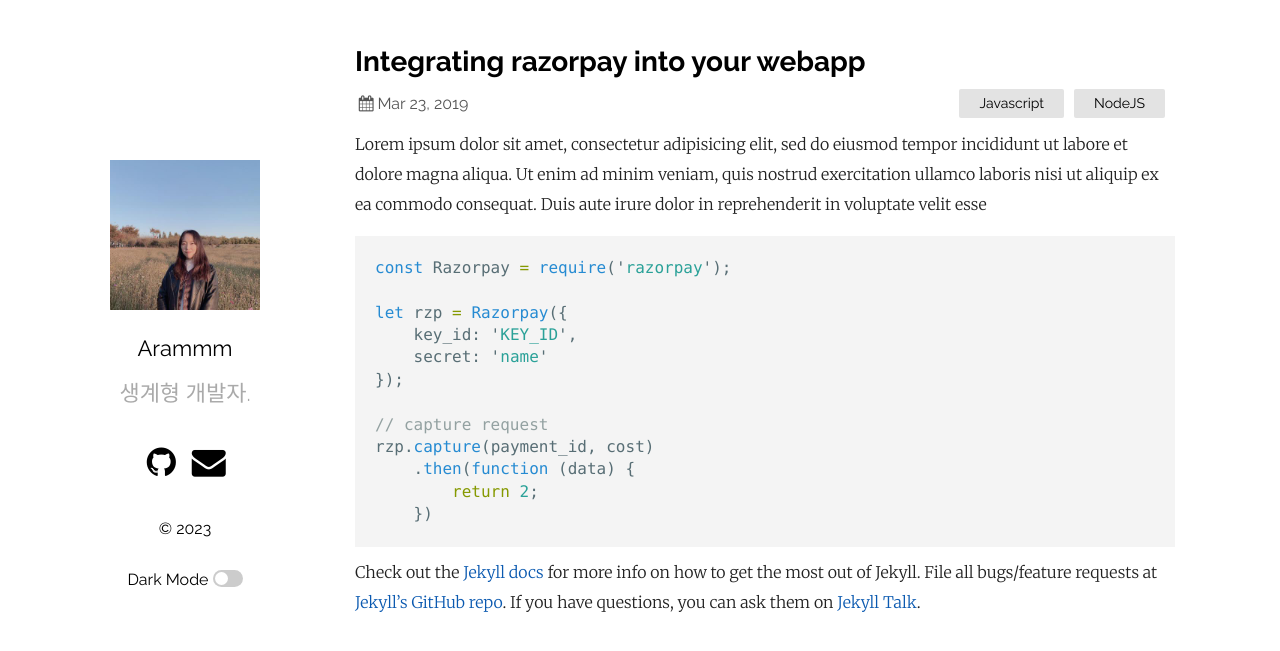
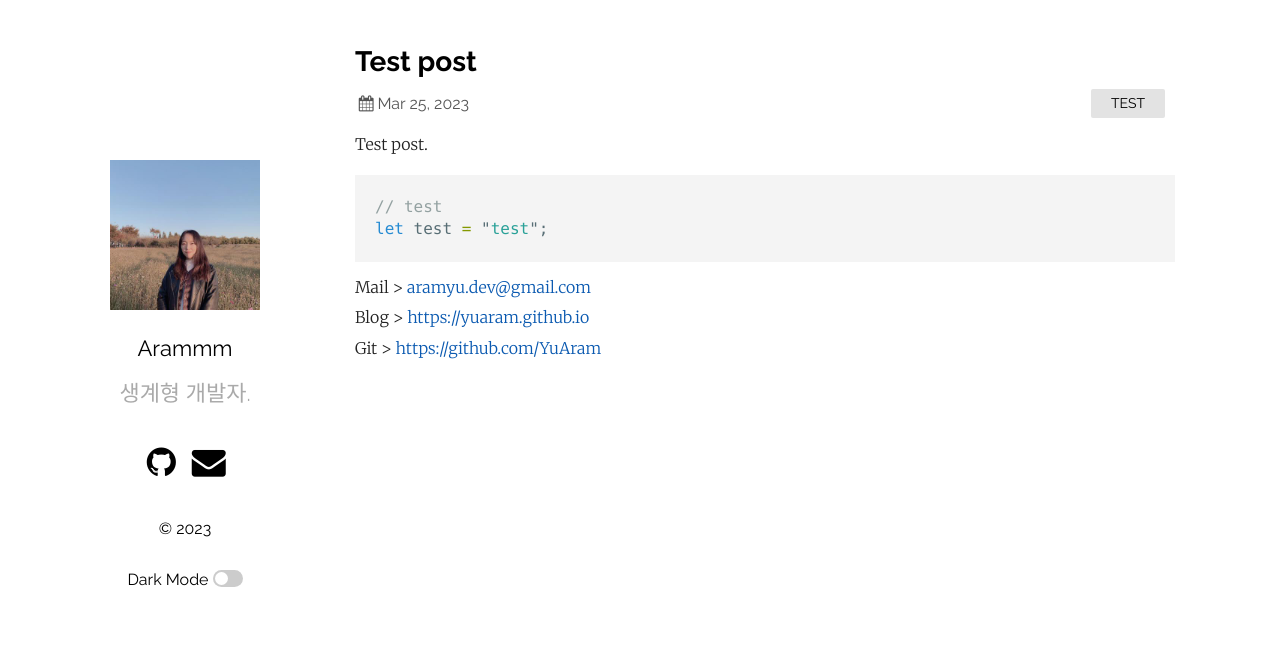
Before and after one commit to YuAram/YuAram.github.io, a Jekyll site: the page built from _posts/2019-03-23-welcome-to-jekyll.markdown, in a window 1280 px wide. Shown: the top 651 px of the page. Built offline with Jekyll 4.4.1, drawn with Linux system fonts in a browser that asks for light colours.

Commit message:
post 테스트

````diff
--- a/_posts/2019-03-23-welcome-to-jekyll.markdown
+++ b/_posts/2019-03-23-welcome-to-jekyll.markdown
@@ -1,28 +1,22 @@
 ---
 layout: post
-title:  "Integrating razorpay into your webapp"
-date:   2019-03-23 21:03:36 +0530
-categories: Javascript NodeJS
+title:  "Test post"
+date:   2023-03-25 22:00:00 +0530
+categories: TEST
 ---
-Lorem ipsum dolor sit amet, consectetur adipisicing elit, sed do eiusmod tempor incididunt ut labore et dolore magna aliqua. Ut enim ad minim veniam, quis nostrud exercitation ullamco laboris nisi ut aliquip ex ea commodo consequat. Duis aute irure dolor in reprehenderit in voluptate velit esse
+Test post.
 
 ```javascript
-const Razorpay = require('razorpay');
-
-let rzp = Razorpay({
-	key_id: 'KEY_ID',
-	secret: 'name'
-});
-
-// capture request
-rzp.capture(payment_id, cost)
-	.then(function (data) {
-		return 2;
-	})
+// test
+let test = "test";
 ```
 
-Check out the [Jekyll docs][jekyll-docs] for more info on how to get the most out of Jekyll. File all bugs/feature requests at [Jekyll’s GitHub repo][jekyll-gh]. If you have questions, you can ask them on [Jekyll Talk][jekyll-talk].
+Mail > [aramyu.dev@gmail.com]
+<br/>
+Blog > [https://yuaram.github.io]
+<br/>
+Git > [https://github.com/YuAram]
 
-[jekyll-docs]: https://jekyllrb.com/docs/home
-[jekyll-gh]:   https://github.com/jekyll/jekyll
-[jekyll-talk]: https://talk.jekyllrb.com/
+[aramyu.dev@gmail.com]: aramyu.dev@gmail.com
+[https://github.com/YuAram]: https://github.com/YuAram
+[https://yuaram.github.io]: https://yuaram.github.io
````
